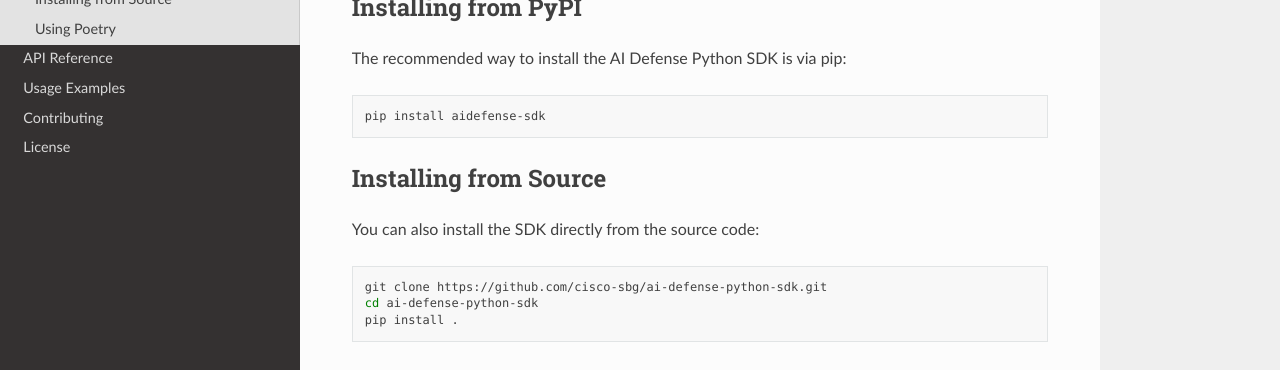
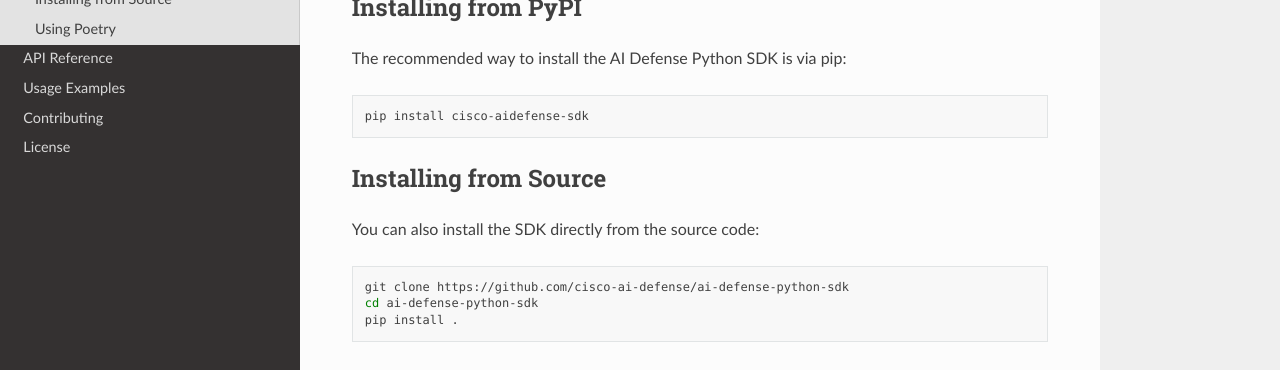
Before and after one commit to psg-cisco/ai-defense-python-sdk, a Sphinx documentation site: the page built from docs/source/installation.rst, in a window 1280 px wide and 1092 px high. Shown: the part 273-643 px from the top of the window. Built offline with Sphinx 7.4.7 and the Read the Docs theme 3.1.0, drawn with Linux system fonts in a browser that asks for light colours.

Commit message:
package name and docs updates (#21)

```diff
--- a/docs/source/installation.rst
+++ b/docs/source/installation.rst
@@ -13,7 +13,7 @@
 
 .. code-block:: bash
 
-    pip install aidefense-sdk
+    pip install cisco-aidefense-sdk
 
 Installing from Source
 ---------------------
--- a/docs/source/overview.rst
+++ b/docs/source/overview.rst
@@ -11,7 +11,7 @@
 
 .. code-block:: bash
 
-   pip install aidefense-sdk
+   pip install cisco-aidefense-sdk
 
 Basic Usage
 ~~~~~~~~~~~
--- a/pyproject.toml
+++ b/pyproject.toml
@@ -1,5 +1,5 @@
 [tool.poetry]
-name = "aidefense"
+name = "cisco-aidefense-sdk"
 version = "1.0.0"
 description = "Cisco AI Defense Python SDK"
 authors = ["Shiva Guntoju <shguntoj@cisco.com>"]
@@ -12,6 +12,7 @@
     "Operating System :: OS Independent",
     "Intended Audience :: Developers"
 ]
+packages = [{include = "aidefense"}]
 
 [tool.poetry.dependencies]
 python = "^3.8"
```
Also changed, not shown: other parts of docs/source/installation.rst (+1 -2 lines), README.md (+2 -3 lines), examples/README.md.
